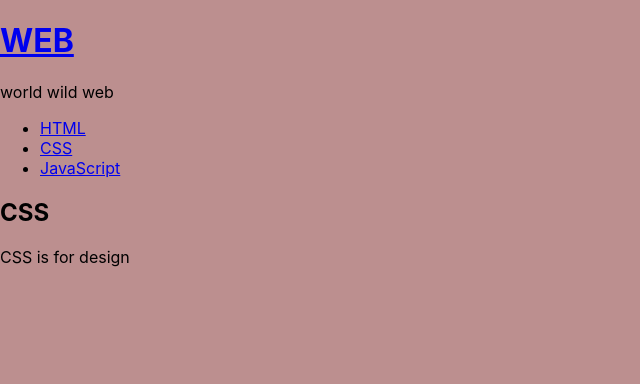
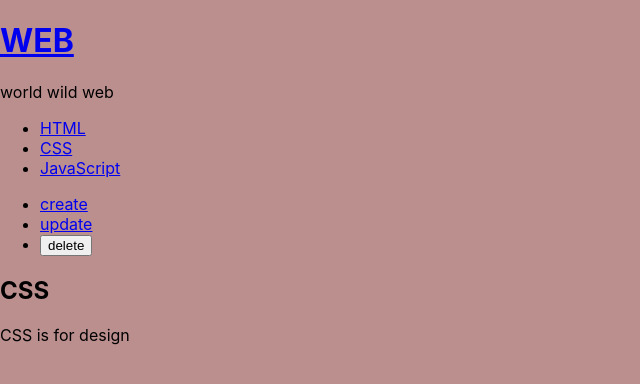
Before and after one commit to 7reun/React_Management, a React (Create React App) app in the folder react-app/: page / in a window 1280 px wide. Shown: the top 384 px of the page, without its empty margins (0-640 px from the left). Built offline with nearby package versions, Linux system fonts and the light colour scheme.

Commit message:
create control.js

```diff
--- a/react-app/src/App.js
+++ b/react-app/src/App.js
@@ -4,7 +4,7 @@
 import TOC from './components/TOC';
 import CONTENTS from './components/contents';
 import Subject from './components/subject';
-
+import Control from './components/Control';
 
 //컴포넌트는 분리해서 따로 만들어줌.
 /* class Subject extends Component{
@@ -99,11 +99,18 @@
              onChangePage={function(id){
               this.setState(
                 {
-                  mode:'read', selected_content_id:Number(id)
+                  mode:'read',
+                  selected_content_id:Number(id)
                 }
               );
-             }.bind(this)}
+            }.bind(this)}
         ></TOC>
+        <Control onChangeMode={function(_mode){
+              this.setState({
+                mode:_mode
+              });
+            }.bind(this)}>
+        </Control>
         <CONTENTS title={_title} desc={_desc}></CONTENTS>
       </div>
 
--- /dev/null
+++ b/react-app/src/components/Control.js
@@ -0,0 +1,30 @@
+import React,{Component} from 'react';
+
+class Subject extends Component{
+    render() {
+      console.log('Control render');
+      return(
+        <ul>
+          <li><a href="/create"
+                 onClick={function(e){
+                    e.preventDefault();
+                    this.props.onChangeMode('create');
+                 }.bind(this)}
+               >create</a>
+            </li>
+          <li><a href="/update"
+                 onClick={function(e){
+                    e.preventDefault();
+                    this.props.onChangeMode('update');
+                 }.bind(this)}>update</a></li>
+          <li><input type="button"
+                     value="delete"
+                     onClick={function(e){
+                        e.preventDefault();
+                        this.props.onChangeMode('delete');
+                 }.bind(this)}></input></li>
+        </ul>
+      );
+    }
+}
+export default Subject;
--- a/react-app/src/components/TOC.js
+++ b/react-app/src/components/TOC.js
@@ -14,11 +14,10 @@
                      data-id = {data[i].id}
                      onClick={function(e){
                         e.preventDefault();
-
                         this.props.onChangePage(e.target.dataset.id);
                   }.bind(this)}
-                  >{data[i].title}</a>
-                </li>);
+
+                  >{data[i].title}</a></li>);
         i = i + 1;
       }
         return(
```
